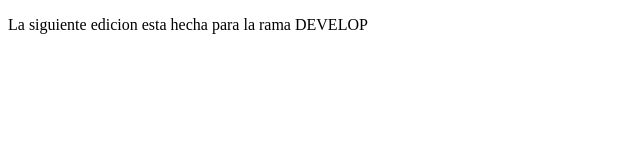
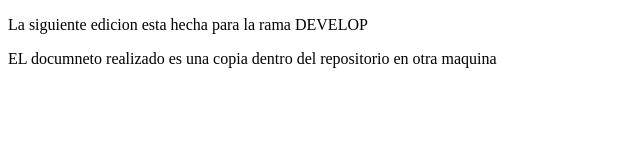
Before and after one commit to Hpiahsb/Examen, a plain HTML site: page Index.html in a window 1280 px wide. Shown: the whole page, without its empty margins (0-640 px from the left). Drawn offline with Linux system fonts and the light colour scheme.

Commit message:
Este es el commit hecho en el fork de la otra persona

```diff
--- a/Index.html
+++ b/Index.html
@@ -8,5 +8,7 @@
 </head>
 <body>
     <p>La siguiente edicion esta hecha para la rama DEVELOP</p>
+
+    <p>EL documneto realizado es una copia dentro del repositorio en otra maquina</p>
 </body>
 </html>
```
